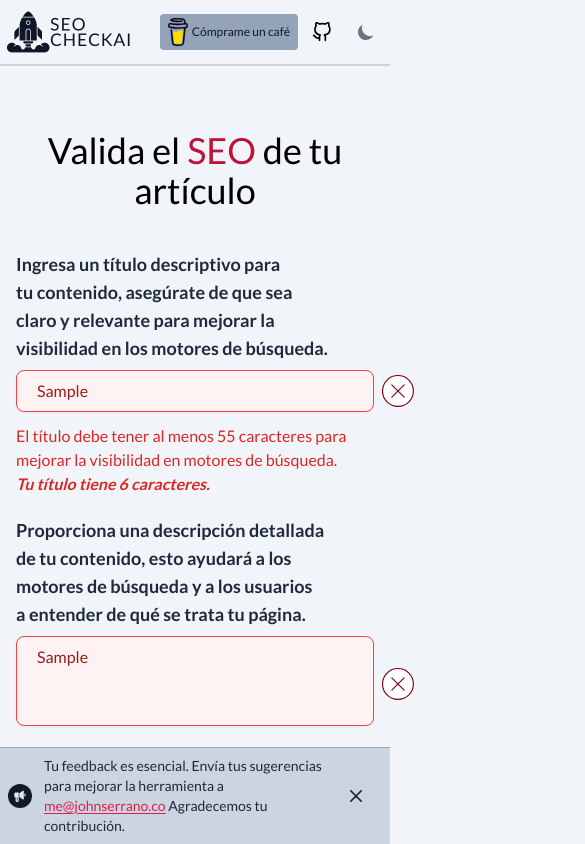
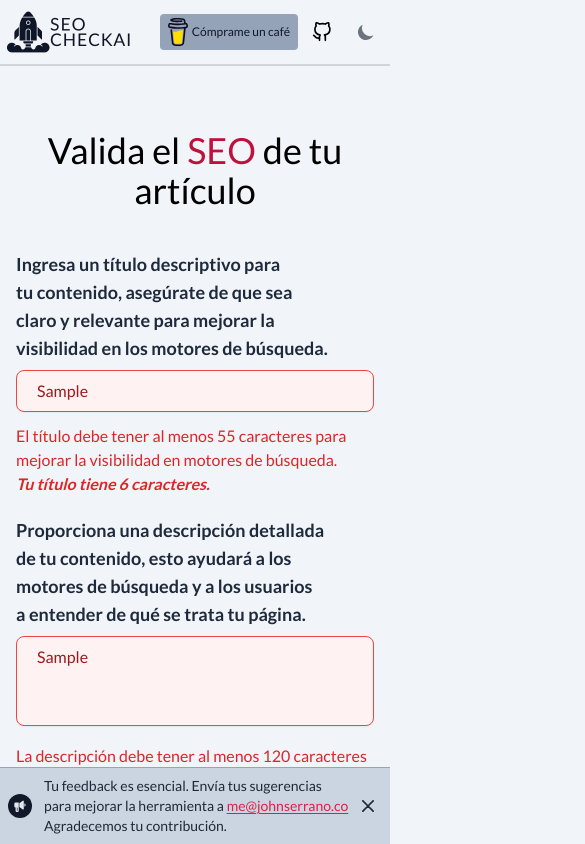
Before and after one commit to johnsi15/seocheck-ai, a Next.js app: page /validar-seo in a window 390 px wide. Both pictures are taken after typing "Sample", "Sample", "Sample" into the empty fields and a click on the button "Validar SEO". Shown: the top 844 px of the page, 585 px wide, since content can reach past the window. Built offline with nearby package versions, Linux system fonts and the light colour scheme.

Commit message:
Add styles mobile Form and errors

```diff
--- a/src/app/validar-seo/page.tsx
+++ b/src/app/validar-seo/page.tsx
@@ -40,7 +40,7 @@ export default function CheckSeo() {
     <>
       <Banner />
       <Header />
-      <main className='flex flex-col items-center pt-16 pb-10 px-4 md:px-0 w-full m-auto md:w-[700px]'>
+      <main className='flex flex-col items-center pt-16 pb-10 px-4 md:px-0 w-full md:m-auto md:w-[700px]'>
         <h1 className='text-4xl dark:text-slate-200 mb-10 text-center'>
           Valida el <span className='dark:text-rose-600 text-rose-700'>SEO</span> de tu artículo
         </h1>
--- a/src/components/Banner.tsx
+++ b/src/components/Banner.tsx
@@ -16,7 +16,7 @@ export function Banner() {
     <div
       id='sticky-banner'
       tabIndex={-1}
-      className='fixed bottom-0 start-0 z-50 flex justify-between px-2 py-2 w-full md:p-4 border-t border-gray-400 bg-slate-300 dark:bg-blue-950 dark:border-gray-800'
+      className='fixed bottom-0 start-0 z-50 flex justify-between px-2 py-2 w-full md:p-4 border-t border-gray-400 bg-slate-300 dark:bg-blue-950 dark:border-gray-800 gap-1 md:gap-0'
     >
       <div className='flex items-center mx-auto'>
         <p className='flex items-center text-sm font-normal text-gray-800 dark:text-slate-200'>
@@ -44,7 +44,7 @@ export function Banner() {
           </span>
         </p>
       </div>
-      <div className='flex items-center w-24 md:w-auto'>
+      <div className='flex items-center'>
         <button
           data-dismiss-target='#sticky-banner'
           type='button'
--- a/src/components/ErrorsSuccess.tsx
+++ b/src/components/ErrorsSuccess.tsx
@@ -10,7 +10,7 @@ interface Props {
 
 export function ErrorsSuccess({ success, errors }: Props) {
   return (
-    <div className='absolute inset-y-0 -end-10 flex items-center ps-3 pointer-events-none'>
+    <div className='hidden absolute inset-y-0 -end-10 md:flex items-center ps-3 pointer-events-none'>
       {success && <IconSuccess />}
       {errors && <IconError />}
     </div>
--- a/src/components/FormSeoCheck.tsx
+++ b/src/components/FormSeoCheck.tsx
@@ -190,7 +190,7 @@ export function FormSeoCheck() {
         </div>
 
         {(errors.title || errors.description) && (
-          <article className='text-lg dark:text-slate-200 w-[700px] text-pretty'>
+          <article className='text-lg dark:text-slate-200 md:w-[700px] text-pretty'>
             <p>
               Ten en cuenta que las recomendaciones para escribir los títulos y descripciones no son reglas estrictas en
               cuanto a la <strong className='dark:text-rose-600 text-rose-700'>cantidad de caracteres</strong>, pero sí
--- a/src/components/Suggestions.tsx
+++ b/src/components/Suggestions.tsx
@@ -17,11 +17,12 @@ export function Suggestions({ data: { title, description, keyword, active } }: P
       id='suggestions'
       className={`
         w-full
+        md:w-[700px]
         overflow-hidden transition-[max-height] duration-500 ease-in
        ${active ? 'max-h-96' : 'max-h-0'}
     `}
     >
-      <div className={`flex flex-col gap-5 w-[700px] bg-blue-950 rounded text-white pt-8 pl-5 pr-5 pb-8 mb-7`}>
+      <div className={`flex flex-col gap-5 bg-blue-950 rounded text-white pt-8 pl-5 pr-5 pb-8 mb-7`}>
         <h2 className='text-xl text-balance'>
           Sugerencias de título y descripción generadas con inteligencia artificial{' '}
           <strong className='dark:text-rose-600 text-rose-700'>(AI)</strong>
```
